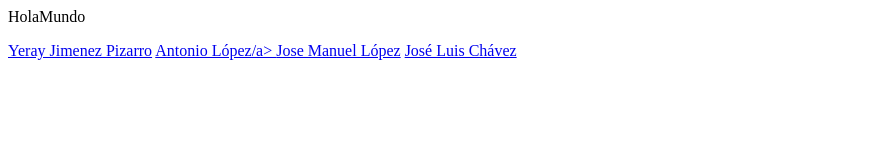
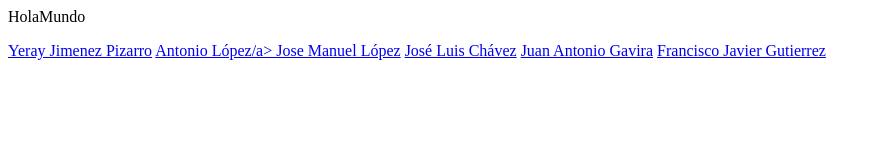
Before and after one commit to SeluChavez/TrabajoGrupalEntornos, a plain HTML site: page index.html in a window 1280 px wide. Shown: the whole page, without its empty margins (0-881 px from the left). Drawn offline with Linux system fonts and the light colour scheme.

Commit message:
Update index.html

```diff
--- a/index.html
+++ b/index.html
@@ -9,6 +9,8 @@
 		<a href="antoniolopezvalencia.html">Antonio López/a>
 		<a href="josemanuellopezvalencia.html">Jose Manuel López</a>
 		<a href="joseluis.html">José Luis Chávez</a>
+		<a href="curriculumjuanantonio.html">Juan Antonio Gavira</a>
+		<a href="InfoFran.html">Francisco Javier Gutierrez</a>
 	</nav>
 
 	</body>
```
